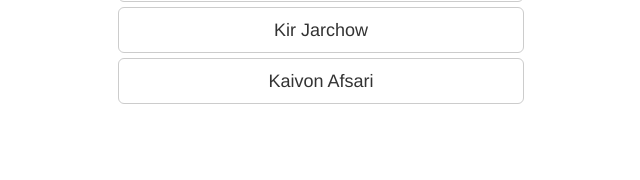
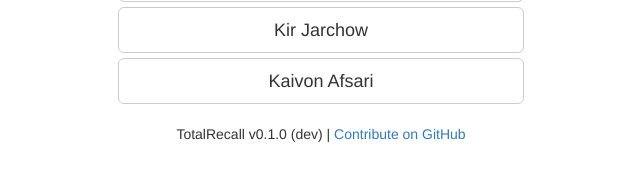
Before and after one commit to kyleshockey/TotalRecall, a plain HTML site: page index.html in a window 1280 px wide. Shown: the part 460-640 px from the top of the page, without its empty margins (319-959 px from the left). Drawn offline with nearby package versions, Linux system fonts and the light colour scheme.

Commit message:
added footer

```diff
--- a/index.html
+++ b/index.html
@@ -26,11 +26,15 @@
 			</div>
 		</div>
 
+
 	<!-- Scripts at the bottom (good practice, eh?)-->
 		<script src="data.js"></script>
 		<script src="https://cdnjs.cloudflare.com/ajax/libs/jquery/2.1.3/jquery.min.js"></script>
 		<script src="https://maxcdn.bootstrapcdn.com/bootstrap/3.3.4/js/bootstrap.min.js"></script>
 		<script src="totalRecall.js"></script>
 	</body>
+	<footer class="text-center">
+	TotalRecall v0.1.0 (dev) | <a href="http://github.com/kyleshockey/TotalRecall">Contribute on GitHub</a>
+	</footer>
 
 </html>
```
